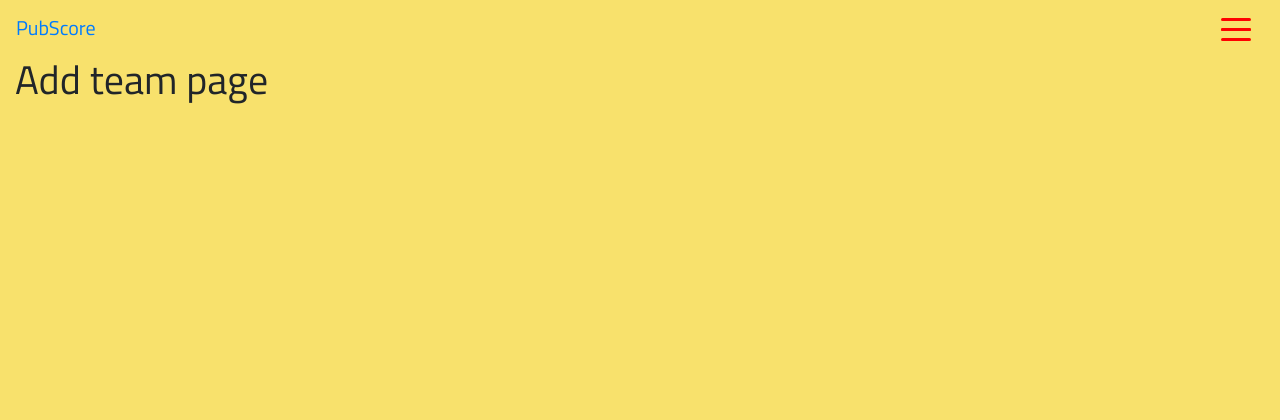
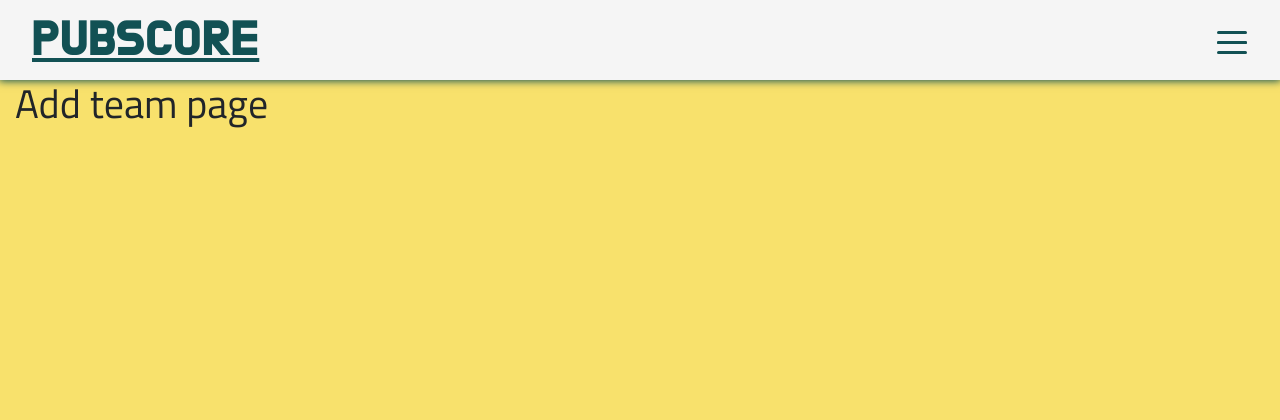
Before and after one commit to Code-Institute-Submissions/PubScore, a Flask app: page /addteam in a window 1280 px wide. Shown: the top 420 px of the page. Run offline with Flask 2, Linux system fonts and the light colour scheme; some libraries are stand-ins or nearby versions.

Commit message:
put back styling for navbar

```diff
--- a/static/css/style.css
+++ b/static/css/style.css
@@ -18,7 +18,7 @@ body {
 
 /*--------------------------------------------------Header*/
 
-/* header {
+header {
     height: 5rem;
 }
 
@@ -32,11 +32,32 @@ body {
     padding: 0;
     margin: 0;
     box-shadow: 0 0 0.5rem 0.05rem #125154;
-} */
+}
 
-/*--------------------------------------------------Hamburger*/
+.navbar-brand {
+    font-family: "Do Hyeon", sans-serif;
+    text-transform: uppercase;
+    text-decoration: underline;
+    color: #125154;
+    letter-spacing: 0.1rem;
+    font-weight: 600;
+    font-size: 3rem;
+    margin-left: 2rem;
+    margin-right: 0;
+}
 
-.animated-icon2 {
+/*--------------------------------------------------Hamburger: code from md bootstrap*/
+.navbar-toggler {
+    margin-right: 2rem;
+    padding-left: 0;
+    padding-right: 0;
+}
+
+#hamburger-button {
+    outline: none;
+}
+
+.animated-icon {
     width: 30px;
     height: 20px;
     position: relative;
@@ -52,9 +73,10 @@ body {
     cursor: pointer;
 }
 
-.animated-icon2 span {
+.animated-icon span {
     display: block;
     position: absolute;
+    background: #125154;
     height: 3px;
     width: 100%;
     border-radius: 9px;
@@ -70,67 +92,54 @@ body {
     transition: .25s ease-in-out;
 }
 
-.animated-icon2 span {
-    background: red;
-}
-
-.animated-icon2 span:nth-child(1) {
+.animated-icon span:nth-child(1) {
     top: 0px;
 }
 
-.animated-icon2 span:nth-child(2), .animated-icon2 span:nth-child(3) {
+.animated-icon span:nth-child(2), .animated-icon span:nth-child(3) {
     top: 10px;
 }
 
-.animated-icon2 span:nth-child(4) {
+.animated-icon span:nth-child(4) {
     top: 20px;
 }
 
-.animated-icon2.open span:nth-child(1) {
+.animated-icon.open span:nth-child(1) {
     top: 11px;
     width: 0%;
     left: 50%;
 }
 
-.animated-icon2.open span:nth-child(2) {
+.animated-icon.open span:nth-child(2) {
     -webkit-transform: rotate(45deg);
     -moz-transform: rotate(45deg);
     -o-transform: rotate(45deg);
     transform: rotate(45deg);
 }
 
-.animated-icon2.open span:nth-child(3) {
+.animated-icon.open span:nth-child(3) {
     -webkit-transform: rotate(-45deg);
     -moz-transform: rotate(-45deg);
     -o-transform: rotate(-45deg);
     transform: rotate(-45deg);
 }
 
-.animated-icon2.open span:nth-child(4) {
+.animated-icon.open span:nth-child(4) {
     top: 11px;
     width: 0%;
     left: 50%;
 }
 
-/* .navbar-brand {
-    font-family: "Do Hyeon", sans-serif;
-    text-transform: uppercase;
-    text-decoration: underline;
-    color: #125154;
-    letter-spacing: 0.1rem;
-    font-weight: 600;
-    float: left;
-    font-size: 3rem;
-    margin-left: 2rem;
-    margin-right: 0;
-    position: fixed;
-} */
-
-/* .width-navbar-collapse {
-        width: 100%;
+.navbar-nav {
+    background: #dad2d6;
 }
 
 .nav-link {
+    color: #125154;
+    text-align: center;
+}
+
+/* .nav-link {
     font-size: 1.25rem;
     text-decoration: none;
     padding: 0 !important;
--- a/templates/base.html
+++ b/templates/base.html
@@ -11,22 +11,12 @@
 <body>
 
     <header>
-
-        <!--Navbar-->
         <nav class="navbar">
-
-            <!-- Navbar brand -->
             <a class="navbar-brand" href="{{ url_for('index') }}">PubScore</a>
-
-            <!-- Collapse button -->
-            <button class="navbar-toggler second-button" type="button" data-toggle="collapse" data-target="#navbarSupportedContent23" aria-controls="navbarSupportedContent23" aria-expanded="false" aria-label="Toggle navigation">
-                <div class="animated-icon2"><span></span><span></span><span></span><span></span></div>
+            <button class="navbar-toggler" id="hamburger-button" type="button" data-toggle="collapse" data-target="#navbarSupportedContent23" aria-controls="navbarSupportedContent23" aria-expanded="false" aria-label="Toggle navigation">
+                <div class="animated-icon"><span></span><span></span><span></span><span></span></div>
             </button>
-
-            <!-- Collapsible content -->
             <div class="collapse navbar-collapse" id="navbarSupportedContent23">
-
-            <!-- Links -->
                 <ul class="navbar-nav mr-auto">
                     <li class="nav-item">
                         <a href="{{ url_for('index') }}" class="nav-link">Home</a>
@@ -44,14 +34,8 @@
                         <a href="{{ url_for('contact') }}" class="nav-link" id="contact-link">Contact</a>
                     </li>
                 </ul>
-            <!-- Links -->
-
             </div>
-            <!-- Collapsible content -->
-
         </nav>
-        <!--/.Navbar-->
-
     </header>
 
     <section class="container-fluid main">
@@ -66,8 +50,8 @@
     <script src="https://code.jquery.com/jquery-3.4.1.slim.min.js" integrity="sha384-J6qa4849blE2+poT4WnyKhv5vZF5SrPo0iEjwBvKU7imGFAV0wwj1yYfoRSJoZ+n" crossorigin="anonymous"></script>
     <script src="https://stackpath.bootstrapcdn.com/bootstrap/4.4.1/js/bootstrap.min.js" integrity="sha384-wfSDF2E50Y2D1uUdj0O3uMBJnjuUD4Ih7YwaYd1iqfktj0Uod8GCExl3Og8ifwB6" crossorigin="anonymous"></script>
     <script>
-        $('.second-button').on('click', function () {
-            $('.animated-icon2').toggleClass('open');
+        $('#hamburger-button').on('click', function () {
+            $('.animated-icon').toggleClass('open');
         });
     </script>
 
```
